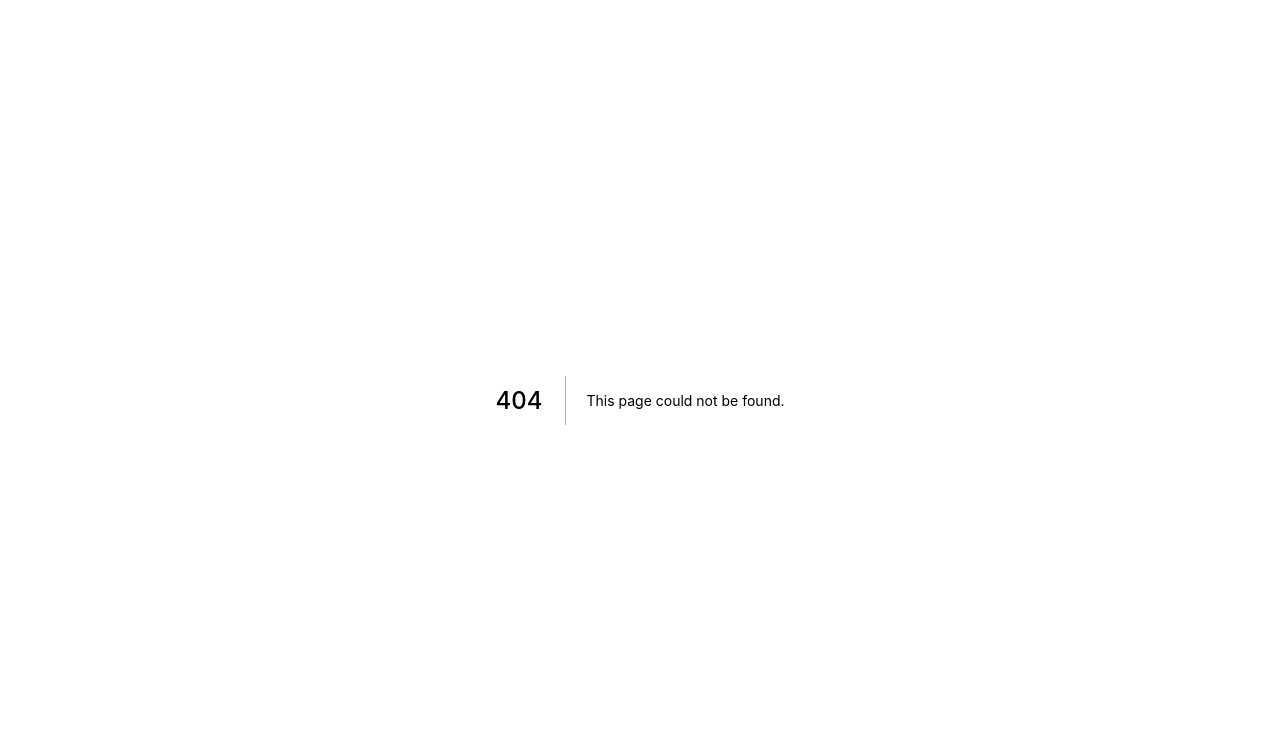
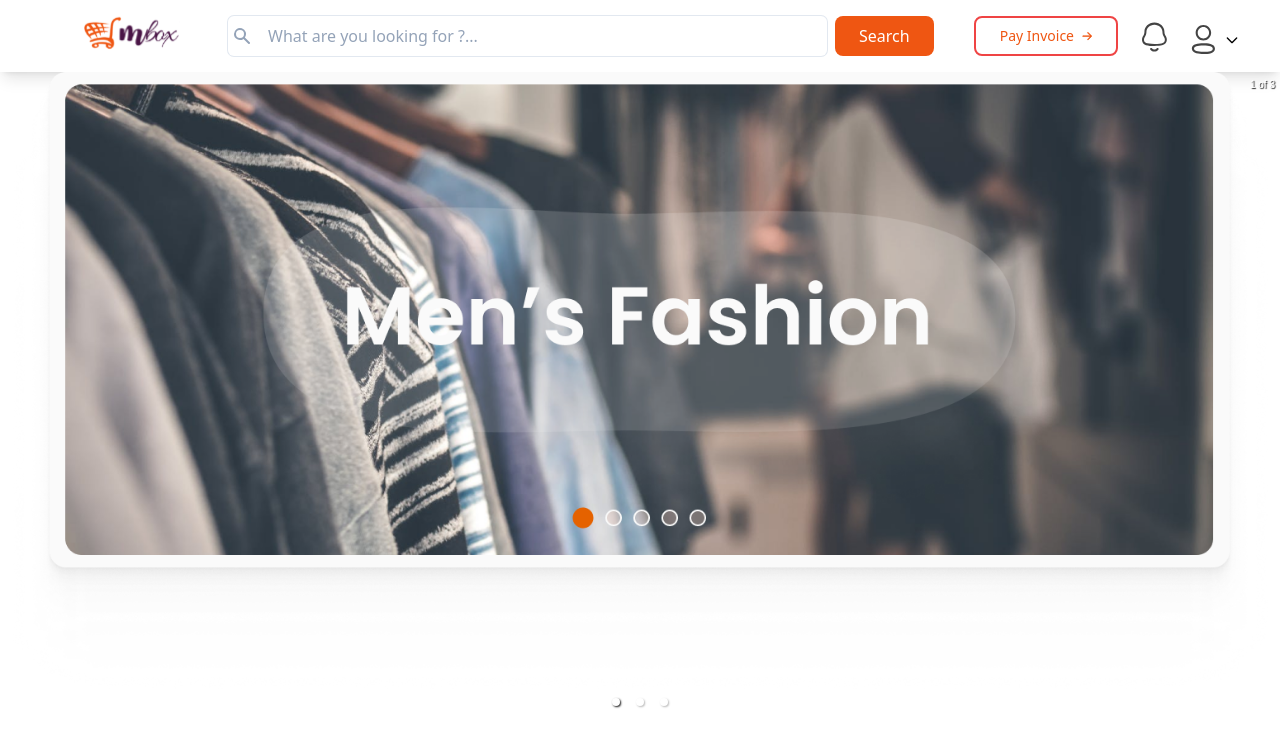
Before and after one commit to mbox-project/mbox-user, a Next.js app: page /categories in a window 1280 px wide. Before the commit this address had no page. Shown: the top 746 px of the page. Built offline with nearby package versions, Linux system fonts and the light colour scheme; a web font is replaced by a local one.

Commit message:
commit message

```diff
--- /dev/null
+++ b/pages/categories/index.jsx
@@ -0,0 +1,26 @@
+import React from "react";
+import "react-responsive-carousel/lib/styles/carousel.min.css"; // requires a loader
+import { Carousel } from "react-responsive-carousel";
+import Image from "next/dist/client/image";
+import fashion from "../../public/images/fashion.png";
+
+import Navbar from "../../components/PagesLayout/Navbar";
+const index = () => {
+  return (
+    <>
+      <Navbar />
+      <Carousel>
+        <div>
+          <Image src={fashion} />
+        </div>
+        <div>
+          <Image src={fashion} />
+        </div>
+        <div>
+          <Image src={fashion} />
+        </div>
+      </Carousel>
+    </>
+  );
+};
+export default index;
```
Also changed, not shown: public/images/fashion.png (added).
